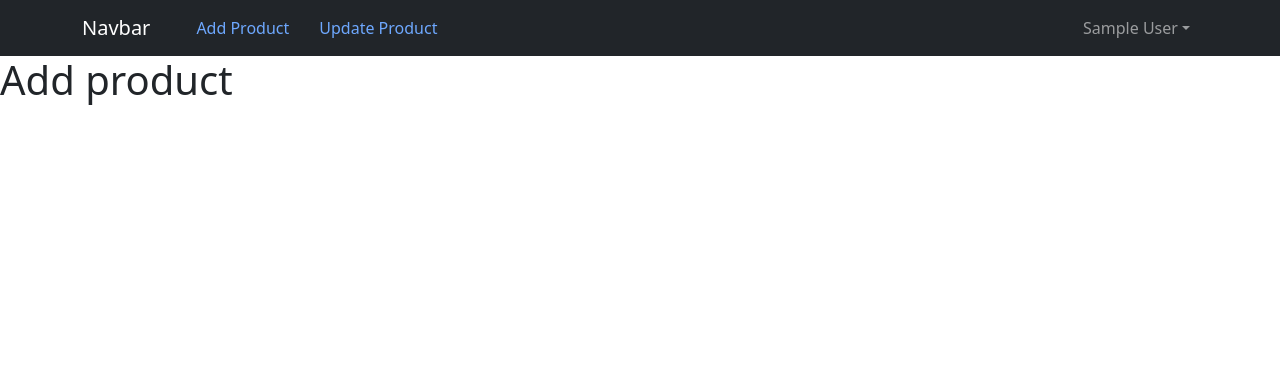
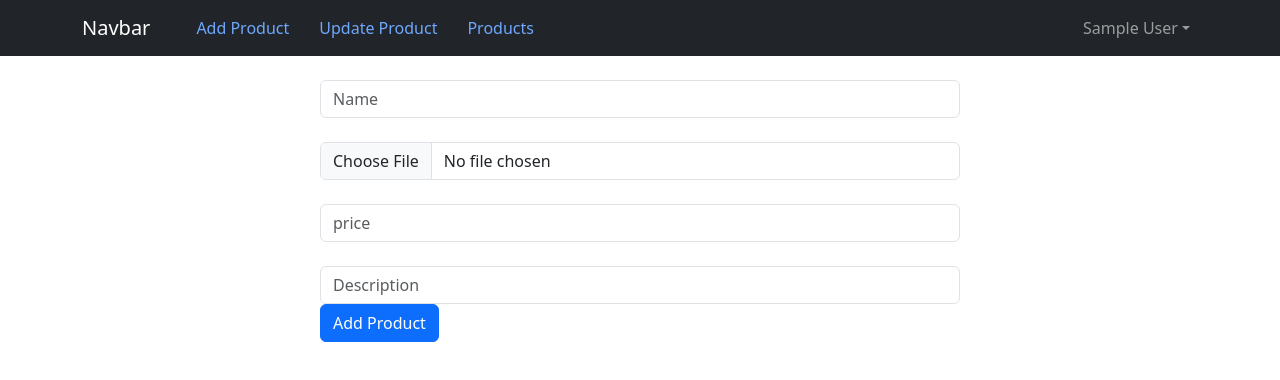
Before and after one commit to jesgarjimher/ecommerce-site, a React (Create React App) app: page /addproduct in a window 1280 px wide. Shown: the top 380 px of the page. Built offline with nearby package versions, Linux system fonts and the light colour scheme; sample sign-in values are in the browser's storage.

Commit message:
ft: productlist view added

```diff
--- a/src/App.js
+++ b/src/App.js
@@ -5,6 +5,7 @@
 import UpdateProduct from './views/UpdateProduct';
 import AddProduct from "./views/AddProduct"
 import Protected from "./views/Protected"
+import ProductList from './views/ProductList';
 
 function App() {
   return (
@@ -16,7 +17,7 @@
           <Route path="/updateproduct" element={<Protected component={UpdateProduct}/>} />
 
           <Route path="/addproduct" element={<Protected component={AddProduct}/>} />
-
+          <Route path='/' element={<Protected component={ProductList}/> } />
 
         </Routes>
 
--- a/src/views/AddProduct.js
+++ b/src/views/AddProduct.js
@@ -1,12 +1,41 @@
 import Header from "./Header";
+import {useState} from "react";
 
 function AddProduct() {
 
+    const [name,setName] = useState("");
+    const [price,setPrice] = useState("");
+    const [file,setFile] = useState("");
+    const [description,setDescription] = useState("");
+
+    async function addProduct() {
+        console.log(name, file, price, description)
+        const formData = new FormData();
+        formData.append("name", name);
+        formData.append("file", file);
+        formData.append("price", price);
+        formData.append("description", description);
+
+        let result = await fetch("http://localhost:8000/api/addproduct",{
+            method:"POST",
+            body: formData
+        })
+        alert("Data has been saved");
+    }
     return(
         <>
             <Header/>
-            <div>
-                <h1>Add product</h1>
+            <div className="col-sm-6 offset-sm-3">
+                <br></br>
+                <input type="text" className="form-control" onChange={(e) => setName(e.target.value)} placeholder="Name"/>
+                <br></br>
+                <input type="file" className="form-control" onChange={(e)=> setFile(e.target.files[0])} placeholder="file"/>
+                <br></br>
+                <input type="price" className="form-control" onChange={(e) => setPrice(e.target.value)} placeholder="price"/>
+                <br></br>
+                <input type="description" className="form-control" onChange={(e) => setDescription(e.target.value)} placeholder="Description"/>
+                <button className="btn btn-primary" onClick={addProduct} >Add Product</button>
+
             </div>
         </>
 
--- a/src/views/Header.js
+++ b/src/views/Header.js
@@ -26,6 +26,7 @@
                             <>
                                 <Link to="/addproduct">Add Product</Link>
                                 <Link to="/updateproduct">Update Product</Link>
+                                <Link to="/">Products</Link>
                             </>
                             :
                             <>
--- /dev/null
+++ b/src/views/ProductList.js
@@ -0,0 +1,15 @@
+import React from "react";
+import Header from "./Header";
+
+function ProductList() {
+
+    return(
+        <>
+            <Header />
+            <h1>Product List </h1>
+        </>
+
+    )
+}
+
+export default ProductList;
```
